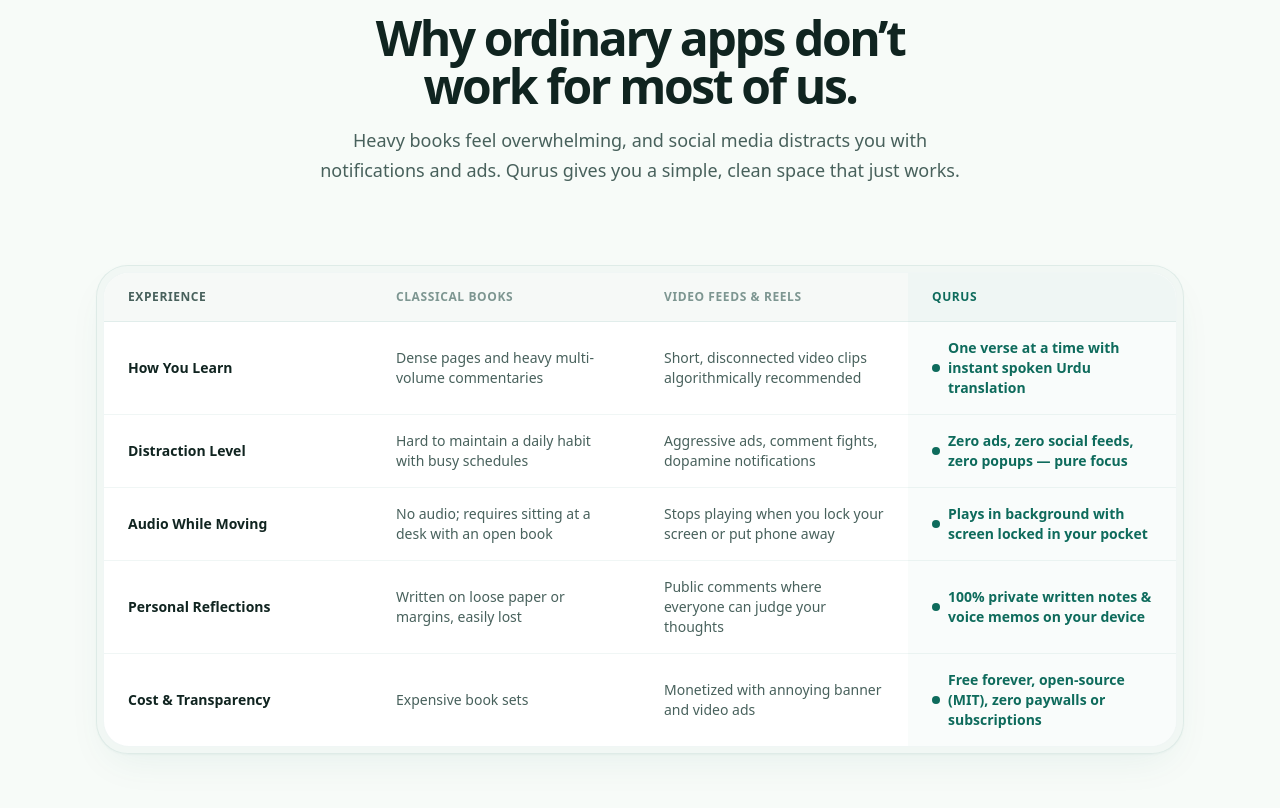
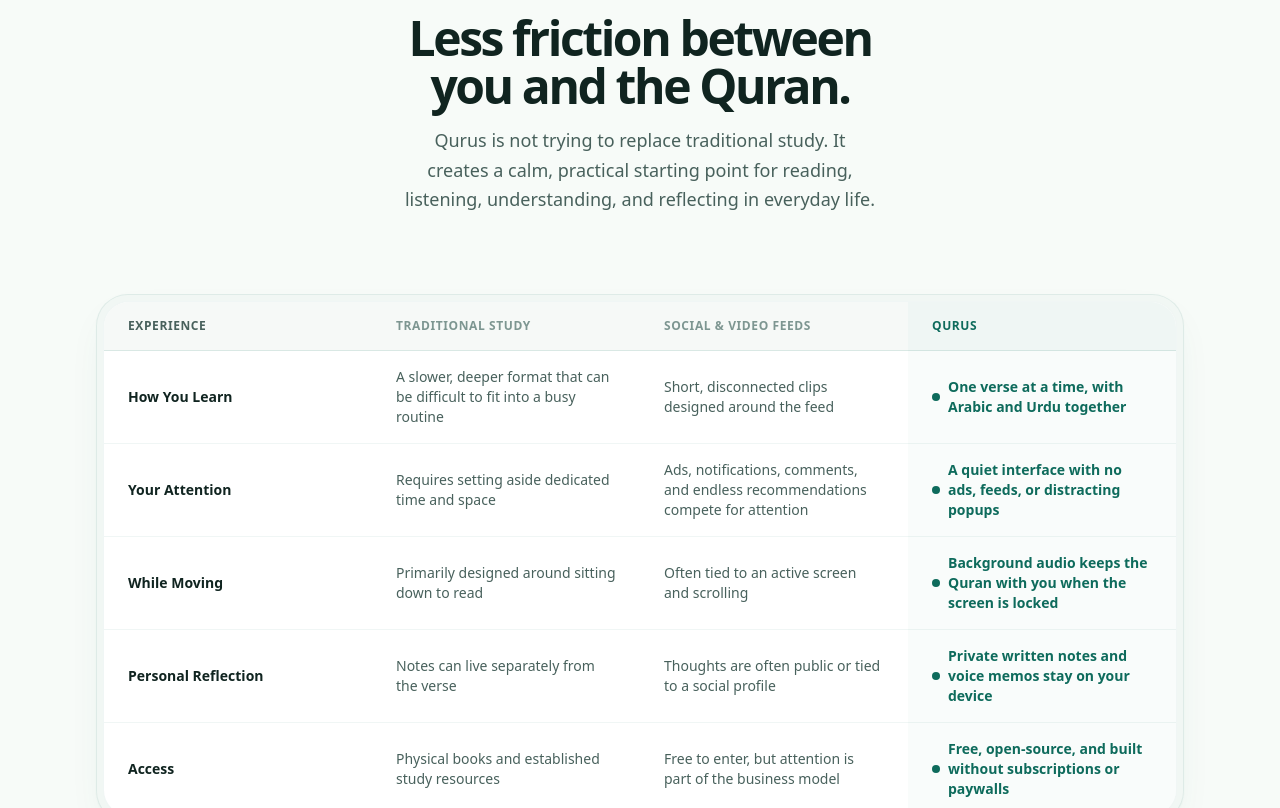
Before and after one commit to GitCoder052023/Qurus, a Next.js app in the folder website/: page / in a window 1280 px wide. Shown: the part 3660-4468 px from the top of the page. Built offline with nearby package versions, Linux system fonts and the light colour scheme; a web font is replaced by a local one.

Commit message:
refactor(website): sharpen Qurus product positioning comparison

```diff
--- a/website/components/ComparisonMatrix.tsx
+++ b/website/components/ComparisonMatrix.tsx
@@ -4,152 +4,32 @@
 
 export default function ComparisonMatrix() {
   const comparisonRows = [
-    {
-      dimension: "How You Learn",
-      traditional: "Dense pages and heavy multi-volume commentaries",
-      socialFeeds: "Short, disconnected video clips algorithmically recommended",
-      qurus: "One verse at a time with instant spoken Urdu translation",
-    },
-    {
-      dimension: "Distraction Level",
-      traditional: "Hard to maintain a daily habit with busy schedules",
-      socialFeeds: "Aggressive ads, comment fights, dopamine notifications",
-      qurus: "Zero ads, zero social feeds, zero popups — pure focus",
-    },
-    {
-      dimension: "Audio While Moving",
-      traditional: "No audio; requires sitting at a desk with an open book",
-      socialFeeds: "Stops playing when you lock your screen or put phone away",
-      qurus: "Plays in background with screen locked in your pocket",
-    },
-    {
-      dimension: "Personal Reflections",
-      traditional: "Written on loose paper or margins, easily lost",
-      socialFeeds: "Public comments where everyone can judge your thoughts",
-      qurus: "100% private written notes & voice memos on your device",
-    },
-    {
-      dimension: "Cost & Transparency",
-      traditional: "Expensive book sets",
-      socialFeeds: "Monetized with annoying banner and video ads",
-      qurus: "Free forever, open-source (MIT), zero paywalls or subscriptions",
-    },
+    { dimension: "How You Learn", traditional: "A slower, deeper format that can be difficult to fit into a busy routine", socialFeeds: "Short, disconnected clips designed around the feed", qurus: "One verse at a time, with Arabic and Urdu together" },
+    { dimension: "Your Attention", traditional: "Requires setting aside dedicated time and space", socialFeeds: "Ads, notifications, comments, and endless recommendations compete for attention", qurus: "A quiet interface with no ads, feeds, or distracting popups" },
+    { dimension: "While Moving", traditional: "Primarily designed around sitting down to read", socialFeeds: "Often tied to an active screen and scrolling", qurus: "Background audio keeps the Quran with you when the screen is locked" },
+    { dimension: "Personal Reflection", traditional: "Notes can live separately from the verse", socialFeeds: "Thoughts are often public or tied to a social profile", qurus: "Private written notes and voice memos stay on your device" },
+    { dimension: "Access", traditional: "Physical books and established study resources", socialFeeds: "Free to enter, but attention is part of the business model", qurus: "Free, open-source, and built without subscriptions or paywalls" },
   ];
 
   return (
     <section className="py-24 md:py-36 bg-surface/40 border-y border-border-subtle overflow-hidden">
       <div className="max-w-6xl mx-auto px-5 sm:px-8">
-        {/* Section Header */}
-        <motion.div
-          initial={{ opacity: 0, y: 24 }}
-          whileInView={{ opacity: 1, y: 0 }}
-          viewport={{ once: true, amount: 0.3 }}
-          transition={{ duration: 0.6, ease: [0.16, 1, 0.3, 1] }}
-          className="max-w-2xl mx-auto text-center mb-16 sm:mb-20"
-        >
-          <div className="inline-flex items-center gap-2 px-3 py-1 rounded-full bg-primary-muted text-primary text-xs font-semibold uppercase tracking-wider mb-4">
-            <span className="w-1.5 h-1.5 rounded-full bg-primary" />
-            Clear Comparison
-          </div>
-          <h2 className="text-3xl sm:text-5xl font-semibold tracking-tighter text-text-primary text-balance">
-            Why ordinary apps don’t work for most of us.
-          </h2>
-          <p className="mt-4 text-text-secondary text-base sm:text-lg leading-relaxed text-balance">
-            Heavy books feel overwhelming, and social media distracts you with notifications and ads. Qurus gives you a simple, clean space that just works.
-          </p>
+        <motion.div initial={{ opacity: 0, y: 24 }} whileInView={{ opacity: 1, y: 0 }} viewport={{ once: true, amount: 0.3 }} transition={{ duration: 0.6, ease: [0.16, 1, 0.3, 1] }} className="max-w-2xl mx-auto text-center mb-16 sm:mb-20">
+          <div className="inline-flex items-center gap-2 px-3 py-1 rounded-full bg-primary-muted text-primary text-xs font-semibold uppercase tracking-wider mb-4"><span className="w-1.5 h-1.5 rounded-full bg-primary" />A Different Approach</div>
+          <h2 className="text-3xl sm:text-5xl font-semibold tracking-tighter text-text-primary text-balance">Less friction between you and the Quran.</h2>
+          <p className="mt-4 text-text-secondary text-base sm:text-lg leading-relaxed text-balance">Qurus is not trying to replace traditional study. It creates a calm, practical starting point for reading, listening, understanding, and reflecting in everyday life.</p>
         </motion.div>
 
-        {/* Desktop Comparison Table with Motion Entrance */}
-        <motion.div
-          initial={{ opacity: 0, y: 24 }}
-          whileInView={{ opacity: 1, y: 0 }}
-          viewport={{ once: true, amount: 0.2 }}
-          transition={{ duration: 0.7, ease: [0.16, 1, 0.3, 1] }}
-          className="hidden md:block doppelrand-shell"
-        >
+        <motion.div initial={{ opacity: 0, y: 24 }} whileInView={{ opacity: 1, y: 0 }} viewport={{ once: true, amount: 0.2 }} transition={{ duration: 0.7, ease: [0.16, 1, 0.3, 1] }} className="hidden md:block doppelrand-shell">
           <div className="doppelrand-core overflow-hidden">
             <table className="w-full text-left border-collapse">
-              <thead>
-                <tr className="border-b border-border bg-surface/70 text-xs font-semibold uppercase tracking-wider text-text-secondary">
-                  <th className="py-4 px-6 w-1/4">Experience</th>
-                  <th className="py-4 px-6 w-1/4 text-text-tertiary">Classical Books</th>
-                  <th className="py-4 px-6 w-1/4 text-text-tertiary">Video Feeds & Reels</th>
-                  <th className="py-4 px-6 w-1/4 bg-primary-light/50 text-primary font-bold">
-                    Qurus
-                  </th>
-                </tr>
-              </thead>
-              <tbody className="divide-y divide-border-subtle text-sm">
-                {comparisonRows.map((row, index) => (
-                  <tr key={index} className="hover:bg-surface/50 transition-colors">
-                    <td className="py-4 px-6 font-semibold text-text-primary">
-                      {row.dimension}
-                    </td>
-                    <td className="py-4 px-6 text-text-secondary">
-                      {row.traditional}
-                    </td>
-                    <td className="py-4 px-6 text-text-secondary">
-                      {row.socialFeeds}
-                    </td>
-                    <td className="py-4 px-6 bg-primary-light/30 font-medium text-primary">
-                      <div className="flex items-center gap-2">
-                        <span className="w-2 h-2 rounded-full bg-primary shrink-0" />
-                        <span className="font-semibold">{row.qurus}</span>
-                      </div>
-                    </td>
-                  </tr>
-                ))}
-              </tbody>
+              <thead><tr className="border-b border-border bg-surface/70 text-xs font-semibold uppercase tracking-wider text-text-secondary"><th className="py-4 px-6 w-1/4">Experience</th><th className="py-4 px-6 w-1/4 text-text-tertiary">Traditional Study</th><th className="py-4 px-6 w-1/4 text-text-tertiary">Social & Video Feeds</th><th className="py-4 px-6 w-1/4 bg-primary-light/50 text-primary font-bold">Qurus</th></tr></thead>
+              <tbody className="divide-y divide-border-subtle text-sm">{comparisonRows.map((row, index) => <tr key={index} className="hover:bg-surface/50 transition-colors"><td className="py-4 px-6 font-semibold text-text-primary">{row.dimension}</td><td className="py-4 px-6 text-text-secondary">{row.traditional}</td><td className="py-4 px-6 text-text-secondary">{row.socialFeeds}</td><td className="py-4 px-6 bg-primary-light/30 font-medium text-primary"><div className="flex items-center gap-2"><span className="w-2 h-2 rounded-full bg-primary shrink-0" /><span className="font-semibold">{row.qurus}</span></div></td></tr>)}</tbody>
             </table>
           </div>
         </motion.div>
 
-        {/* Mobile View: High-End Mobile Stack with Stagger */}
-        <div className="md:hidden space-y-4">
-          {comparisonRows.map((row, index) => (
-            <motion.div
-              key={index}
-              initial={{ opacity: 0, y: 16 }}
-              whileInView={{ opacity: 1, y: 0 }}
-              viewport={{ once: true, amount: 0.2 }}
-              transition={{ duration: 0.5, delay: index * 0.06 }}
-              className="doppelrand-shell"
-            >
-              <div className="doppelrand-core p-5 space-y-3">
-                <div className="flex items-center justify-between">
-                  <h3 className="text-sm font-bold text-text-primary">
-                    {row.dimension}
-                  </h3>
-                  <span className="text-[10px] font-mono uppercase tracking-wider px-2.5 py-0.5 rounded-full bg-primary-muted text-primary font-semibold">
-                    Qurus
-                  </span>
-                </div>
-
-                {/* Qurus Highlight Card */}
-                <div className="p-3.5 rounded-2xl bg-primary-light/60 border border-primary/20 flex items-start gap-2.5 text-xs text-primary font-medium">
-                  <span className="w-1.5 h-1.5 rounded-full bg-primary mt-1 shrink-0" />
-                  <span className="leading-relaxed font-semibold">{row.qurus}</span>
-                </div>
-
-                {/* Alternatives */}
-                <div className="pt-2 border-t border-border-subtle grid grid-cols-2 gap-3 text-[11px] text-text-secondary">
-                  <div>
-                    <span className="text-[10px] text-text-tertiary block font-semibold mb-0.5">
-                      Classical Books
-                    </span>
-                    <span className="leading-snug block">{row.traditional}</span>
-                  </div>
-                  <div>
-                    <span className="text-[10px] text-text-tertiary block font-semibold mb-0.5">
-                      Social & Video
-                    </span>
-                    <span className="leading-snug block">{row.socialFeeds}</span>
-                  </div>
-                </div>
-              </div>
-            </motion.div>
-          ))}
-        </div>
+        <div className="md:hidden space-y-4">{comparisonRows.map((row, index) => <motion.div key={index} initial={{ opacity: 0, y: 16 }} whileInView={{ opacity: 1, y: 0 }} viewport={{ once: true, amount: 0.2 }} transition={{ duration: 0.5, delay: index * 0.06 }} className="doppelrand-shell"><div className="doppelrand-core p-5 space-y-3"><div className="flex items-center justify-between"><h3 className="text-sm font-bold text-text-primary">{row.dimension}</h3><span className="text-[10px] font-mono uppercase tracking-wider px-2.5 py-0.5 rounded-full bg-primary-muted text-primary font-semibold">Qurus</span></div><div className="p-3.5 rounded-2xl bg-primary-light/60 border border-primary/20 flex items-start gap-2.5 text-xs text-primary font-medium"><span className="w-1.5 h-1.5 rounded-full bg-primary mt-1 shrink-0" /><span className="leading-relaxed font-semibold">{row.qurus}</span></div><div className="pt-2 border-t border-border-subtle grid grid-cols-2 gap-3 text-[11px] text-text-secondary"><div><span className="text-[10px] text-text-tertiary block font-semibold mb-0.5">Traditional Study</span><span className="leading-snug block">{row.traditional}</span></div><div><span className="text-[10px] text-text-tertiary block font-semibold mb-0.5">Social & Video</span><span className="leading-snug block">{row.socialFeeds}</span></div></div></div></motion.div>)}</div>
       </div>
     </section>
   );
```
